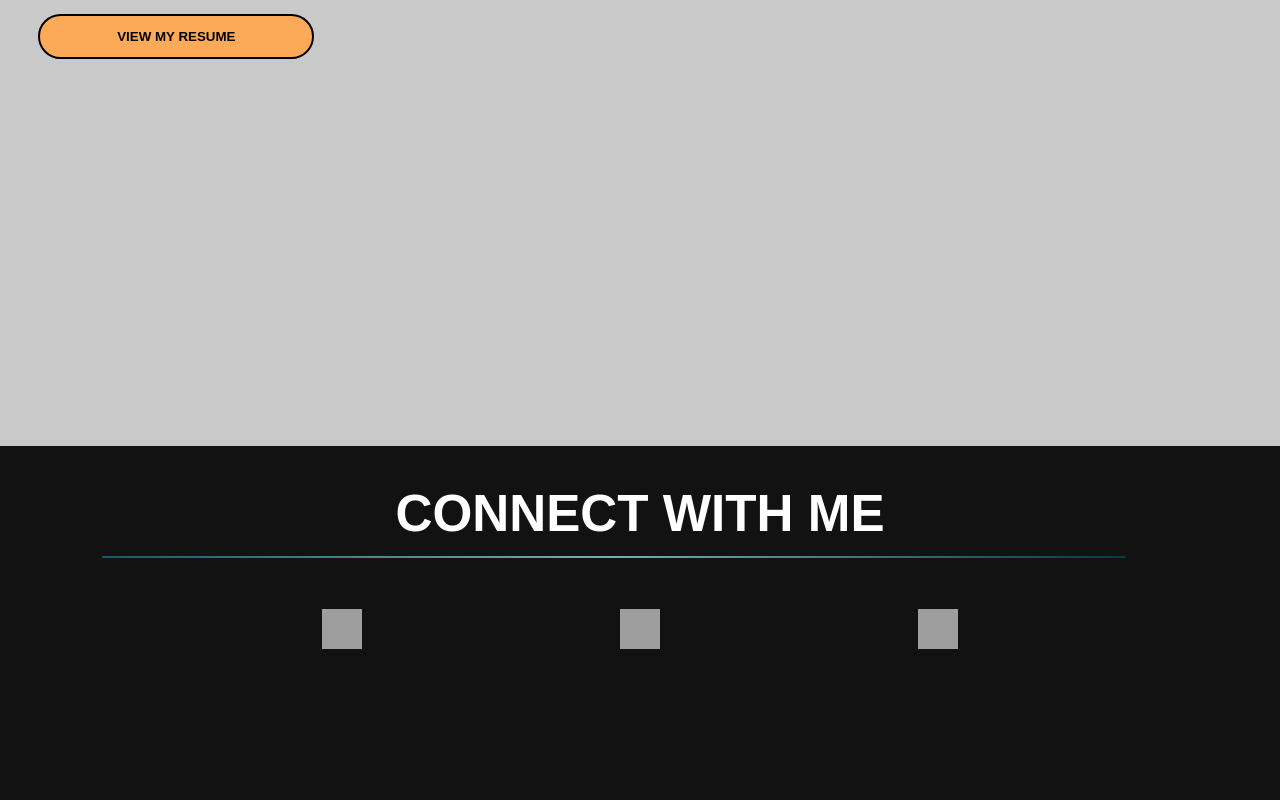
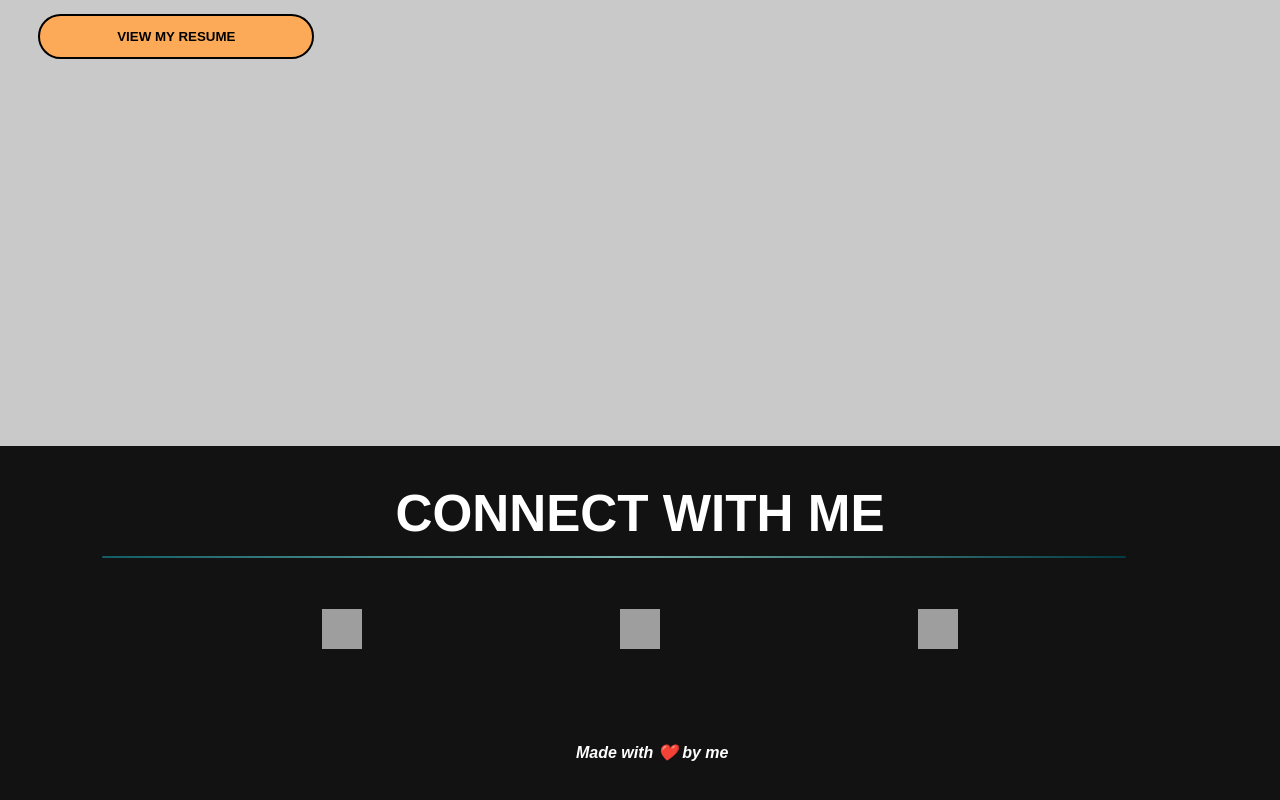
Before and after one commit to isudiptodas/Portfolio, a plain HTML site: page index.html in a window 1280 px wide. Shown: the part 3748-4548 px from the top of the page. Drawn offline with nearby package versions, Linux system fonts and the light colour scheme; grey boxes are pictures that could not be loaded.

Commit message:
Update index.html

```diff
--- a/index.html
+++ b/index.html
@@ -164,6 +164,10 @@
                 <img src="https://github.com/isudiptodas/isudiptodas/blob/main/Portfolio/outlook-logo.png?raw=true" alt="Outlook" width="40" height="40">
             </a>
         </div>
+
+          <div class="mwl">
+            <h4><i>Made with ❤️ by me</i></h4>
+        </div>
     </div>
 
 <script src="https://cdnjs.cloudflare.com/ajax/libs/gsap/3.12.5/gsap.min.js" integrity="sha512-7eHRwcbYkK4d9g/6tD/mhkf++eoTHwpNM9woBxtPUBWm67zeAfFC+HrdoE2GanKeocly/VxeLvIqwvCdk7qScg==" crossorigin="anonymous" referrerpolicy="no-referrer"></script>
```
